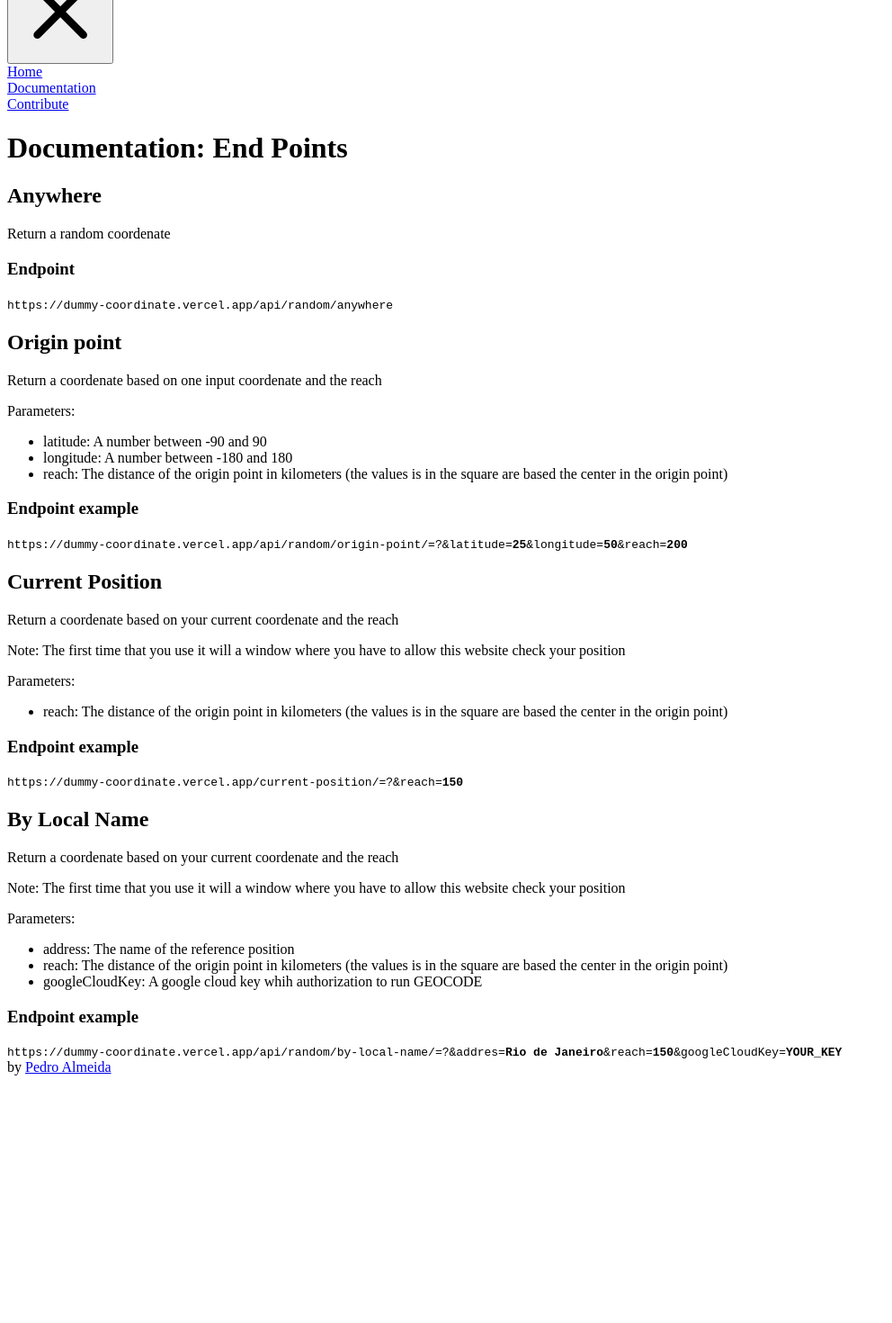
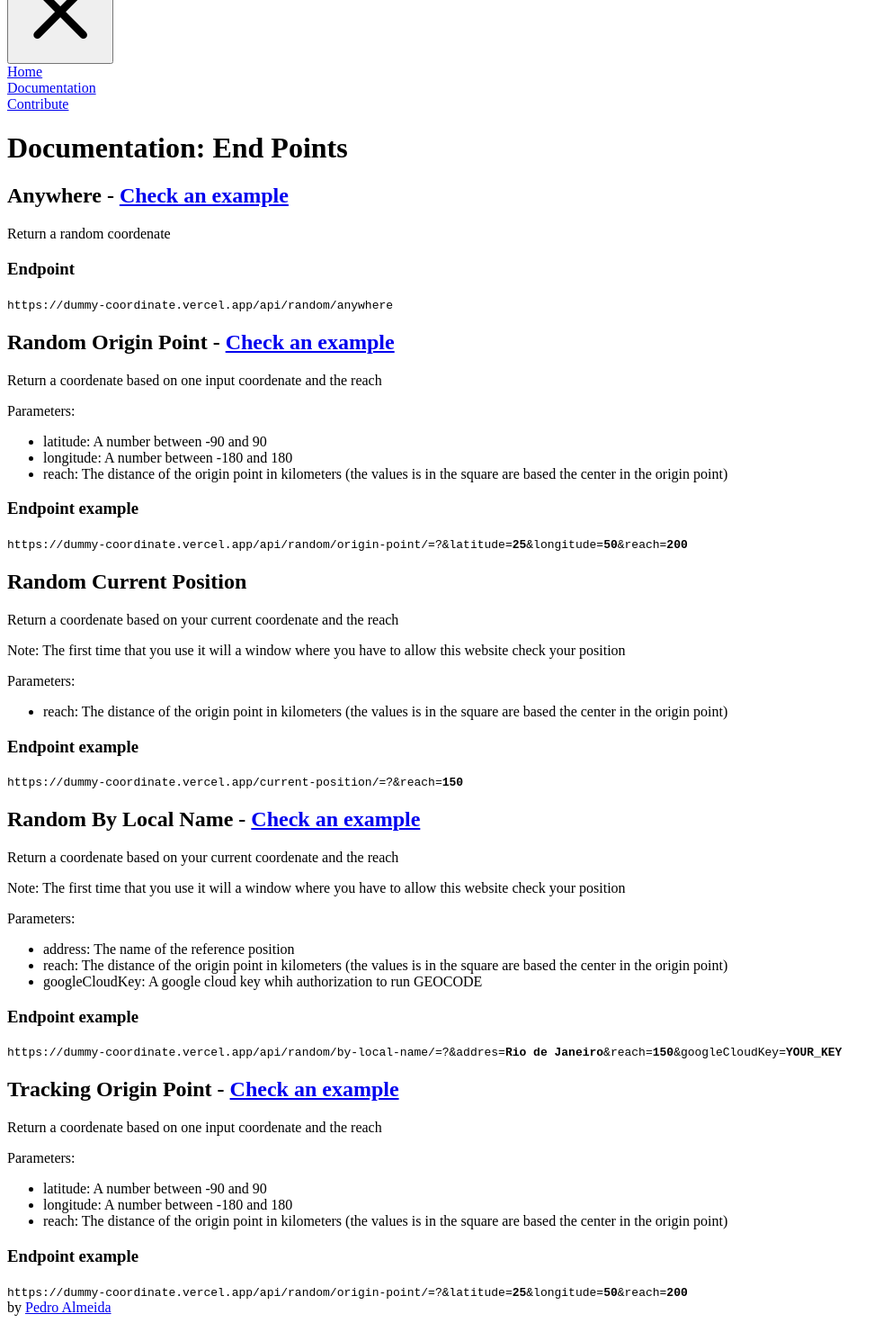
Before and after one commit to PedroMarianoAlmeida/random-coordinate, a Next.js app: page /documentation in a window 1280 px wide. Shown: the part 205-1675 px from the top of the page at 90% size, without its empty margins (0-992 px from the left). Before the commit the page ends 1408 px from the top, so only its background shows below. Built offline with nearby package versions, Linux system fonts and the light colour scheme.

Commit message:
Add Seo to documentation and implemented the index documentation with the examples

```diff
--- a/pages/contribute.js
+++ b/pages/contribute.js
@@ -13,7 +13,6 @@ const Contribute = () => {
             <ul className='pl-4'>
                 <li className="my-1">Strech the body to fill all the high of page (with Tailwind)</li>
                 <li className="my-1">A better way to get the current location (whithout require that the user open the browser and accept share your location)</li>
-                <li className="my-1">New feature: A endpoint with one coordenate that change position every minute (but the new location need to be close than the previus one</li>
             </ul>
 
             <a href="https://github.com/PedroMarianoAlmeida/random-coordinate" target="_blank">
--- a/pages/documentation/index.js
+++ b/pages/documentation/index.js
@@ -1,3 +1,5 @@
+import Link from 'next/link'
+
 import Seo from '../../src/components/Seo';
 
 const Documentation = () => {
@@ -10,14 +12,14 @@ const Documentation = () => {
             <h1 className="text-4xl">Documentation: End Points</h1>
 
             <div className='mt-3 border border-black rounded p-2'>
-                <h2 className="text-xl">Anywhere</h2>
+                <h2 className="text-xl">Anywhere - <Link href='/documentation/random-anywhere'><a className='underline'>Check an example</a></Link></h2>
                 <p>Return a random coordenate</p>
                 <h3 className="mt-1">Endpoint</h3>
                 <code className='break-all'>https://dummy-coordinate.vercel.app/api/random/anywhere</code>
             </div>
 
             <div className='mt-3 border border-black rounded p-2'>
-                <h2 className="text-xl">Origin point</h2>
+                <h2 className="text-xl">Random Origin Point - <Link href='/documentation/random-origin-point'><a className='underline'>Check an example</a></Link></h2>
                 <p>Return a coordenate based on one input coordenate and the reach</p>
                 <p>Parameters:</p>
                 <ul className='ml-3'>
@@ -30,7 +32,7 @@ const Documentation = () => {
             </div>
 
             <div className='mt-3 border border-black rounded p-2'>
-                <h2 className="text-xl">Current Position</h2>
+                <h2 className="text-xl">Random Current Position</h2>
                 <p>Return a coordenate based on your current coordenate and the reach</p>
                 <p>Note: The first time that you use it will a window where you have to allow this website check your position</p>
                 <p>Parameters:</p>
@@ -42,7 +44,7 @@ const Documentation = () => {
             </div>
 
             <div className='mt-3 border border-black rounded p-2'>
-                <h2 className="text-xl">By Local Name</h2>
+                <h2 className="text-xl">Random By Local Name - <Link href='/documentation/random-by-local-name'><a className='underline'>Check an example</a></Link></h2>
                 <p>Return a coordenate based on your current coordenate and the reach</p>
                 <p>Note: The first time that you use it will a window where you have to allow this website check your position</p>
                 <p>Parameters:</p>
@@ -55,6 +57,19 @@ const Documentation = () => {
                 <code className='break-all'>https://dummy-coordinate.vercel.app/api/random/by-local-name/=?&addres=<strong>Rio de Janeiro</strong>&reach=<strong>150</strong>&googleCloudKey=<strong>YOUR_KEY</strong></code>
             </div>
 
+            <div className='mt-3 border border-black rounded p-2'>
+                <h2 className="text-xl">Tracking Origin Point - <Link href='/documentation/tracking-origin-point'><a className='underline'>Check an example</a></Link></h2>
+                <p>Return a coordenate based on one input coordenate and the reach</p>
+                <p>Parameters:</p>
+                <ul className='ml-3'>
+                    <li>latitude: A number between -90 and 90</li>
+                    <li>longitude: A number between -180 and 180</li>
+                    <li>reach: The distance of the origin point in kilometers (the values is in the square are based the center in the origin point)</li>
+                </ul>
+                <h3 className="mt-1">Endpoint example</h3>
+                <code className='break-all'>https://dummy-coordinate.vercel.app/api/random/origin-point/=?&latitude=<strong>25</strong>&longitude=<strong>50</strong>&reach=<strong>200</strong></code>
+            </div>
+
 
 
         </>
--- a/pages/documentation/random-anywhere.js
+++ b/pages/documentation/random-anywhere.js
@@ -1,5 +1,6 @@
 import { useState } from 'react'
 import GoogleMapComponent from '../../src/components/GoogleMap';
+import Seo from './../../src/components/Seo'
 
 const TrackingOriginPoint = () => {
     const [endPoint, setEndPoint] = useState('api/random/anywhere');
@@ -21,6 +22,11 @@ const TrackingOriginPoint = () => {
 
     return (
         <>
+            <Seo
+                title={'Dummy Coordinate | Random Anywhere'}
+                description={'How to use the Random Anywhere endpoint'}
+            />
+
             <div className='my-2 text-center'><p className='inline'>Endpoint:</p> <code className='bg-black p-2 text-white break-all text-left'>{`https://dummy-coordinate.vercel.app/${endPoint}`}</code></div>
             <div className='my-2 text-center'><button className='border-2 border-blue-500 rounded-full font-bold text-blue-500 px-4 py-3 transition duration-300 ease-in-out hover:bg-blue-500 hover:text-white mr-6' onClick={callAPI}>Call API</button> <span className={coordinates.length === 0 ? 'hidden' : ''}>Result: {JSON.stringify(coordinates)}</span></div>
             <div className='flex items-center justify-center'>
--- a/pages/documentation/random-by-local-name.js
+++ b/pages/documentation/random-by-local-name.js
@@ -2,6 +2,7 @@ import { useState, useEffect } from 'react'
 import GoogleMapComponent from '../../src/components/GoogleMap';
 
 import calcualateZoomMap from './../../src/functions/calculateZoomMap.ts';
+import Seo from './../../src/components/Seo'
 
 const TrackingOriginPoint = () => {
     const [localName, setLocalName] = useState('Halifax');
@@ -63,6 +64,11 @@ const TrackingOriginPoint = () => {
 
     return (
         <>
+            <Seo
+                title={'Dummy Coordinate | Random By Local Name'}
+                description={'How to use the Random By Local Name endpoint'}
+            />
+
             <form className="text-sm font-semibold">
                 <div className='text-center mb-3 border border-black rounded p-2 mx-4 grid grid-cols-1 md:grid-cols-3'>
                     <div>
--- a/pages/documentation/random-origin-point.js
+++ b/pages/documentation/random-origin-point.js
@@ -2,6 +2,7 @@ import { useState, useEffect } from 'react'
 import GoogleMapComponent from '../../src/components/GoogleMap';
 
 import calcualateZoomMap from './../../src/functions/calculateZoomMap.ts';
+import Seo from './../../src/components/Seo'
 
 const TrackingOriginPoint = () => {
     const [latitude, setLatitude] = useState(-23)
@@ -38,6 +39,11 @@ const TrackingOriginPoint = () => {
 
     return (
         <>
+            <Seo
+                title={'Dummy Coordinate | Random Origin Point'}
+                description={'How to use the Random Origin Point endpoint'}
+            />
+
             <form className="text-sm font-semibold grid grid-cols-1 md:grid-cols-2">
                 <div className='text-center mb-3 border border-black rounded p-2 mx-4 grid grid-cols-1 md:grid-cols-2'>
                     <div>
--- a/pages/documentation/tracking-origin-point.js
+++ b/pages/documentation/tracking-origin-point.js
@@ -2,6 +2,7 @@ import { useState, useEffect } from 'react'
 import GoogleMapComponent from './../../src/components/GoogleMap';
 
 import calcualateZoomMap from './../../src/functions/calculateZoomMap.ts';
+import Seo from './../../src/components/Seo'
 
 const TrackingOriginPoint = () => {
     const [latitude, setLatitude] = useState(43)
@@ -40,6 +41,11 @@ const TrackingOriginPoint = () => {
 
     return (
         <>
+            <Seo
+                title={'Dummy Coordinate | Tracking Origin Point'}
+                description={'How to use the Tracking Origin Point endpoint'}
+            />
+
             <form className="text-sm font-semibold grid grid-cols-1 md:grid-cols-2">
                 <div className='text-center mb-3 border border-black rounded p-2 mx-4 grid grid-cols-1 md:grid-cols-2'>
                     <div>
```
